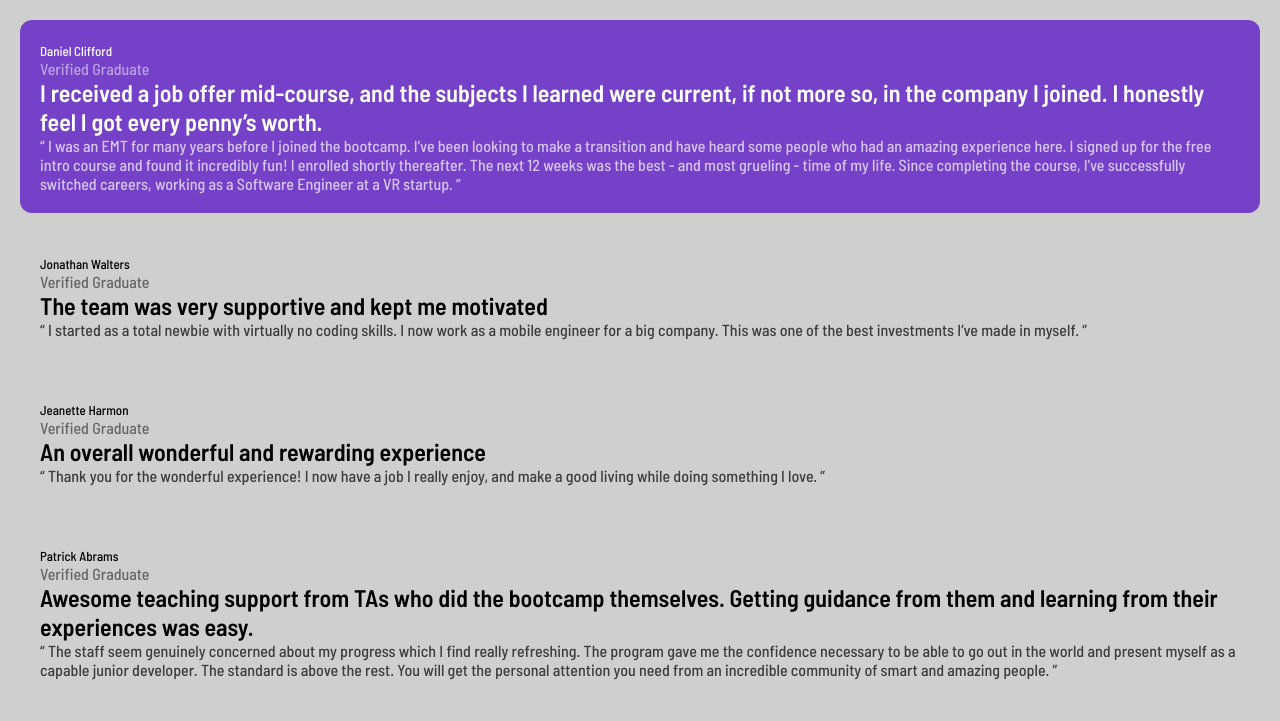
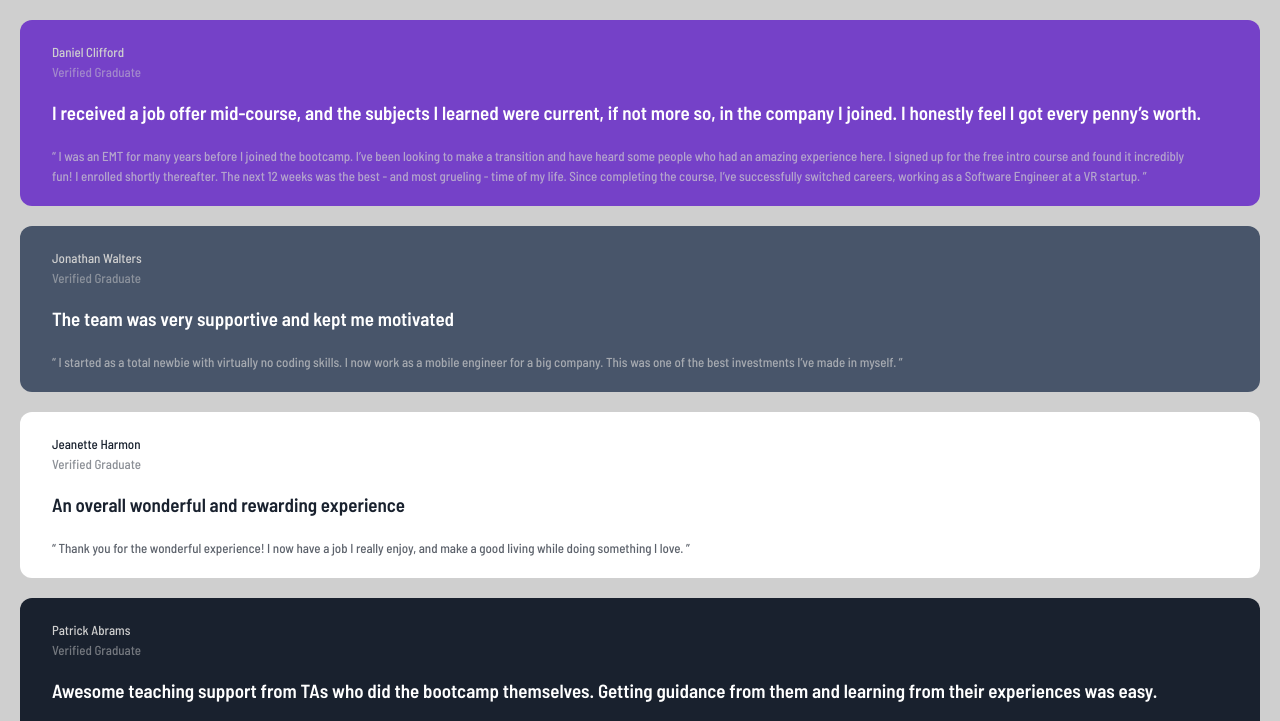
Before and after one commit to devJuanS/frontend-mentor, a plain HTML site: page testimonials-grid-section-main/index.html in a window 1280 px wide. Shown: the top 721 px of the page. Drawn offline with Linux system fonts and the light colour scheme.

Commit message:
add some styles to testimonial cards

```diff
--- a/testimonials-grid-section-main/style.css
+++ b/testimonials-grid-section-main/style.css
@@ -5,6 +5,7 @@
 }
 
 :root {
+    font-size: 62.5%;
     /* colors */
     /* ## primary ## */
     --moderate-violet: hsl(263, 55%, 52%);
@@ -26,26 +27,57 @@ body {
 
 .testimonial {
     margin: 20px;
-    padding: 20px;
+    padding: 24px 54px 20px 32px;
+    font-size: 1.3rem;
     border-radius: 12px;
 }
 
 .testimonial-1 {
-    color: var(--white);
+    color: var(--light-gray);
     background-color: var(--moderate-violet);
 }
 
+.testimonial-2 {
+    color: var(--light-gray);
+    background-color: var(--very-dark-grayish-blue);
+}
 
-.person-name {
-    font-size: 13px;
+.testimonial-3 {
+    color: var(--very-dark-blackish-blue);
+    background-color: var(--white);
+}
+
+.testimonial-4 {
+    color: var(--light-gray);
+    background-color: var(--very-dark-blackish-blue);
+}
+
+.testimonial-5 {
+    color: var(--very-dark-blackish-blue);
+    background-color: var(--white);
+}
+
+.testimonial-3 .title, .testimonial-5 .title {
+    color: var(--very-dark-blackish-blue);
+}
+
+.title {
+    margin-top: 20px;
+    color: var(--white);
+    font-size: 1.9rem;
+    line-height: 26px;
 }
 
 .person-title {
+    margin-top: 4px;
     opacity: 50%;
 }
 
 .message {
+    margin-top: 20px;
+    font-size: 1.3rem;
     opacity: 70%;
+    line-height: 20px;
 }
 
 
```
